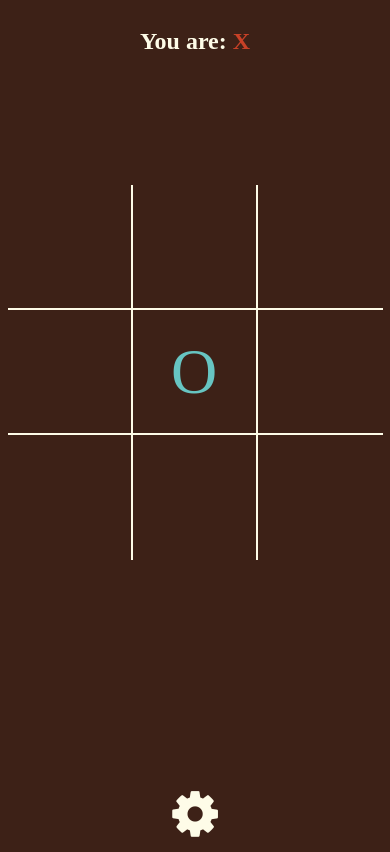
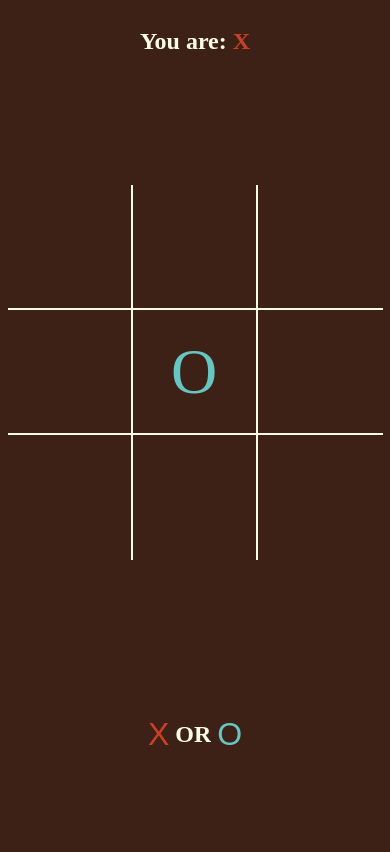
Before and after one commit to felromo/FCC-TicTacToe-Zipline, a plain HTML site: page index.html in a window 390 px wide. Drawn offline with Linux system fonts and the light colour scheme.

```diff
--- a/includes/main.js
+++ b/includes/main.js
@@ -264,10 +264,6 @@
     }
   };
 
-  self.popOutMenu = function () {
-    console.log("menu popped up");
-  };
-
   self.switchPieces = function (piece) {
     gameFactory.changePiece(piece);
   };
--- a/includes/style.css
+++ b/includes/style.css
@@ -149,28 +149,3 @@
     display: none;
   }
 }
-@media only screen and (max-width: 480px), only screen and (max-device-width: 480px) {
-  .config {
-    display: none;
-  }
-
-  .config-pullout {
-    display: block;
-    position: absolute;
-    bottom: 10px;
-    width: 100%;
-    text-align: center;
-  }
-  .config-pullout button {
-    background: #3d2117;
-    border: none;
-    cursor: pointer;
-  }
-  .config-pullout button:focus {
-    outline: none;
-  }
-  .config-pullout i {
-    font-size: 4em;
-    color: #fefce8;
-  }
-}
--- a/index.html
+++ b/index.html
@@ -50,10 +50,6 @@
         <h2>OR</h2>
         <button type="button" class="choice-o" ng-click="gameCtrl.switchPieces('O')">O</button>
       </div>
-      <div id="player-footer"></div>
-      <div class="config-pullout">
-        <button type="button" ng-click="gameCtrl.popOutMenu()"><i class="fa fa-cog"></i></button>
-      </div>
     </section>
 
     <script src="bower_components/angular/angular.min.js"></script>
```
